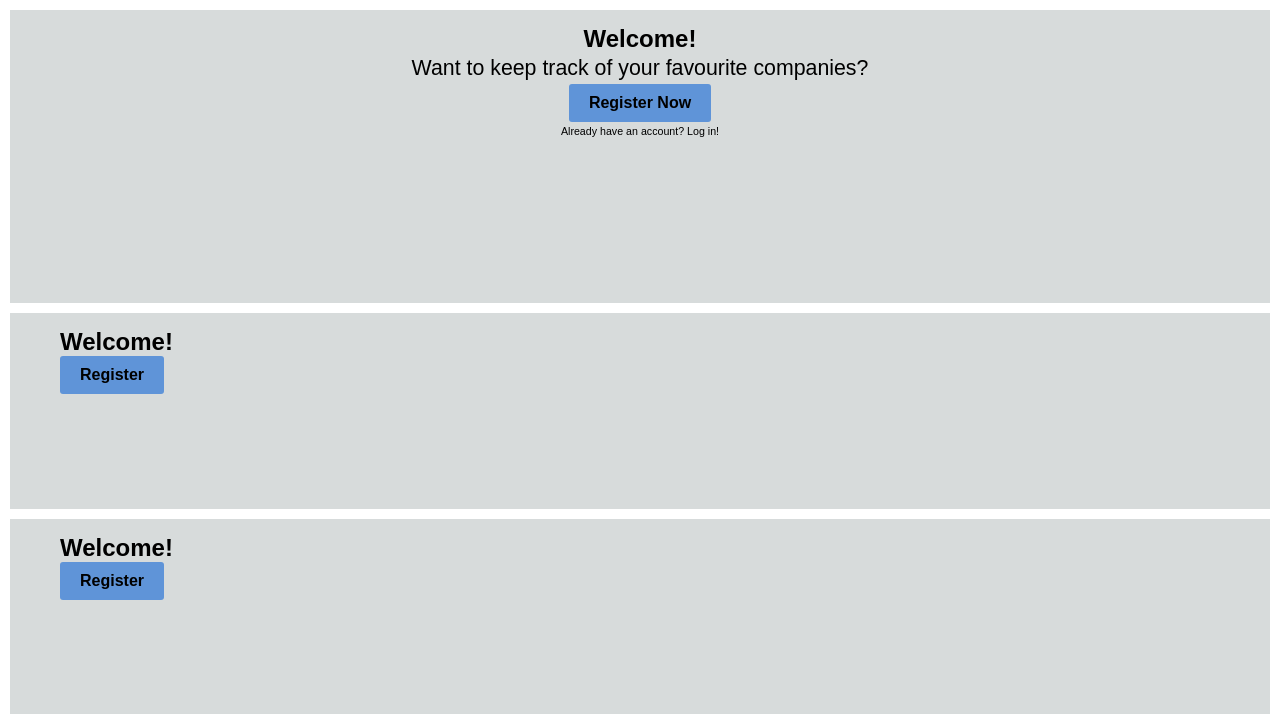
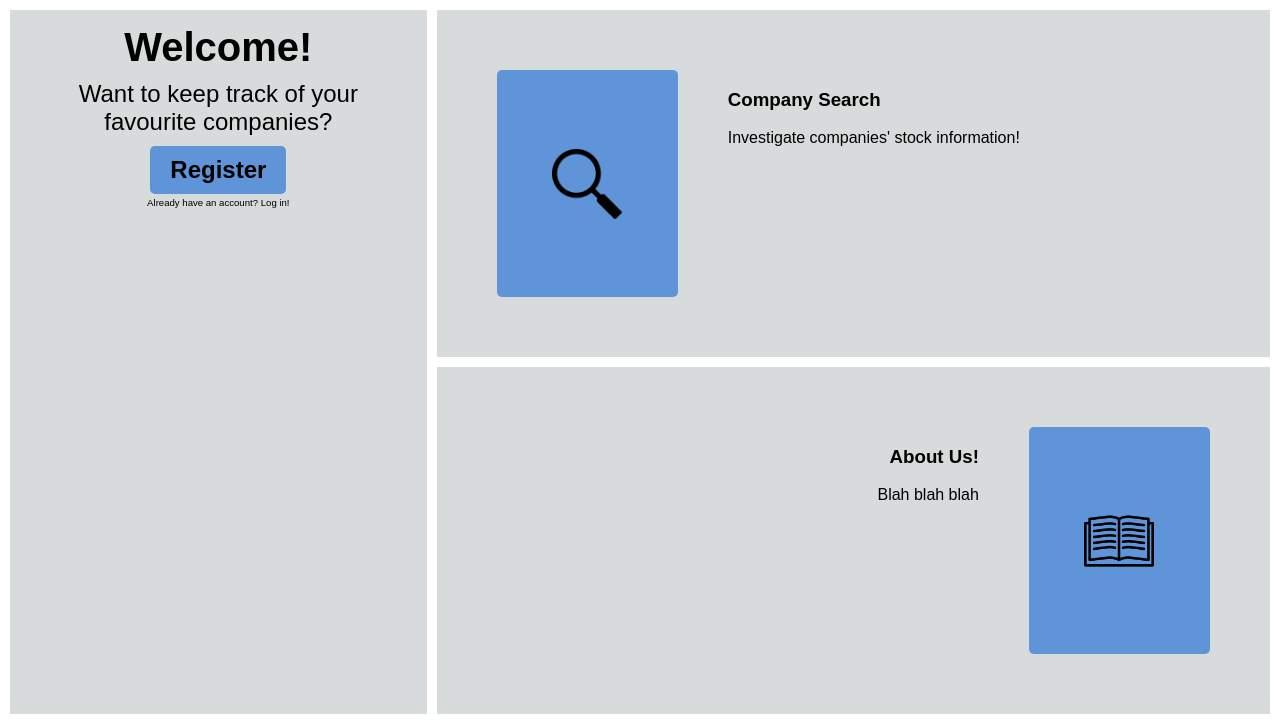
Before and after one commit to narha672/COMP3512---Asg-2, a PHP site: page / in a window 1280 px wide. Shown: the part 80-804 px from the top of the page. Run offline with PHP 8.4, Linux system fonts and the light colour scheme.

Commit message:
finished index.php design
No login functionality yet.

```diff
--- a/api-companies.php
+++ b/api-companies.php
@@ -16,6 +16,7 @@ try {
         $companies = $result -> fetchAll(PDO::FETCH_ASSOC);
     }
 
+    header("Content-Type: JSON");
     echo "[";
     foreach ($companies as $key => $value) {
         echo "{";
--- a/css/index.css
+++ b/css/index.css
@@ -34,6 +34,7 @@ header a {
 h2 {
     margin: 0;
     padding: 0;
+    font-size: 2.5em;
 }
 
 p {
@@ -42,12 +43,6 @@ p {
 
 .container {
     display: grid;
-    height: 88vh;
-    grid-template-columns: 1fr;
-    grid-template-rows: 3fr 2fr 2fr;
-    grid-gap: 10px;
-    padding: 10px;
-    margin-top: var(--nav-height);
 }
 
 .container > div {
@@ -57,7 +52,7 @@ p {
 .button-label {
     display: inline-block;
     background-color: var(--blue);
-    border-radius: 3px;
+    border-radius: 5px;
     padding: 10px 20px;
     color: black;
 
@@ -78,26 +73,65 @@ p {
     padding: 15px 50px;
 }
 
+.banner-button {
+   margin: 0px 40px;
+}
+
 .large {
-    font-size: 16pt;
+    font-size: 1.5em;
 }
 
 .small {
-    font-size: 8pt;
+    font-size: 0.6em;
+}
+
+#main-container {
+    height: 88vh;
+    grid-template-columns: 1fr 2fr;
+    grid-template-rows: 1fr 1fr;
+    grid-gap: 10px;
+    padding: 10px;
+    margin-top: var(--nav-height);
 }
 
 #welcome-banner {
-    grid-row: 1 / 2;
-
+    grid-column: 1 / 2;
+    grid-row: 1 / 3;
     text-align: center;
 }
 
 #companies-banner {
-    grid-row: 2 / 3;
+    grid-row: 1 / 2;
+    grid-column: 2 / 3;
+
+    grid-template-columns: 1fr 2fr;
+    grid-gap: 10px;
+    padding: 60px 20px;
+}
+
+#companies-banner a {
+    background-image: url(../images/magnifying-glass-icon.png);
+    background-size: 70px;
+    background-position: 50%;
+    background-repeat: no-repeat;
 }
 
 #about-banner {
-    grid-row: 3 / 4;
+    grid-row: 2 / 3;
+    grid-column: 2 / 3;
+
+    grid-template-columns: 2fr 1fr;
+    grid-gap: 10px;
+    padding: 60px 20px;
+
+    text-align: right;
+}
+
+#about-banner a {
+    background-image: url(../images/book-icon.png);
+    background-size: 70px;
+    background-position: 50%;
+    background-repeat: no-repeat;
 }
 
 #hamburger-button {
@@ -136,6 +170,11 @@ p {
     background-color: var(--dark-blue);
 }
 
+
+.banner a {
+    font-size: 1.5em;
+}
+
 @media (max-width: 813px) {
     :root {
         --nav-height: 100px;
@@ -145,6 +184,10 @@ p {
         margin: 30px 20px;
     }
 
+    .banner-button {
+        margin: 0px;
+     }
+
     #hamburger-button {
         background-size: 50px;
         padding: 50px;
@@ -153,4 +196,25 @@ p {
     #hamburger-menu {
         width: 45%;
     }
+
+    #main-container {
+        height: 88vh;
+        grid-template-rows: 2fr 3fr 3fr;
+        grid-template-columns: 1fr;
+    }
+
+    #welcome-banner {
+        grid-row: 1 / 2;
+        grid-column: 1 / 2;
+    }
+
+    #companies-banner {
+        grid-row: 2 / 3;
+        grid-column: 1 / 2;
+    }
+
+    #about-banner {
+        grid-row: 3 / 4;
+        grid-column: 1 / 2;
+    }
 }
--- a/index.php
+++ b/index.php
@@ -14,26 +14,32 @@
             <a href="./index.php">Logo</a>
             <span id="hamburger-button"></span>
         </header>
-        <div id="hamburger-menu">
+        <div id="hamburger-menu" style="display: none;">
             <span><a>Login</a></span>
             <span><a>Logout</a></span>
             <span><a>Credits</a></span>
         </div>
 
-        <div class="container">
+        <div class="container" id="main-container">
             <div id="welcome-banner" class="banner">
                 <h2>Welcome!</h3>
-                <p class="large">Want to keep track of your favourite companies?</p>
-                <a href="./index.php" class="button-label">Register Now</a>
+                <p class="large" style="margin: 10px;">Want to keep track of your favourite companies?</p>
+                <a href="./index.php" class="button-label">Register</a>
                 <p class="small">Already have an account? Log in!</p>
             </div>
-            <div id="companies-banner" class="banner">
-                <h2>Welcome!</h2>
-                <span class="button-label">Register</span>
+            <div id="companies-banner" class="container">
+                <a href="./list.php" class="button-label banner-button"></a>
+                <div>
+                    <h3>Company Search</h3>
+                    <p>Investigate companies' stock information!</p>
+                </div>
             </div>
-            <div id="about-banner" class="banner">
-                <h2>Welcome!</h2>
-                <span class="button-label">Register</span>
+            <div id="about-banner" class="container">
+                <div>
+                    <h3>About Us!</h3>
+                    <p>Blah blah blah</p>
+                </div>
+                <a class="button-label banner-button"></a>
             </div>
 
         </div>
--- a/js/index.js
+++ b/js/index.js
@@ -4,7 +4,7 @@ document.addEventListener("DOMContentLoaded", () => {
     document.querySelector('#hamburger-button').addEventListener("click", () => {
         const menu = document.querySelector('#hamburger-menu');
 
-        if (menu.style.display == "none") {
+        if (menu.style.display != "flex") {
             menu.style.display = "flex";
             return;
         }
--- a/list.js
+++ b/list.js
@@ -1,5 +1,5 @@
 document.addEventListener("DOMContentLoaded",function(){
-    const url='api-companies.php';
+    const url='http://localhost/asg2/COMP3512---Asg-2/api-companies.php';
 
     //loading local storage
     let localData;
```
Also changed, not shown: images/book-icon.png (added), images/magnifying-glass-icon.png (added).
